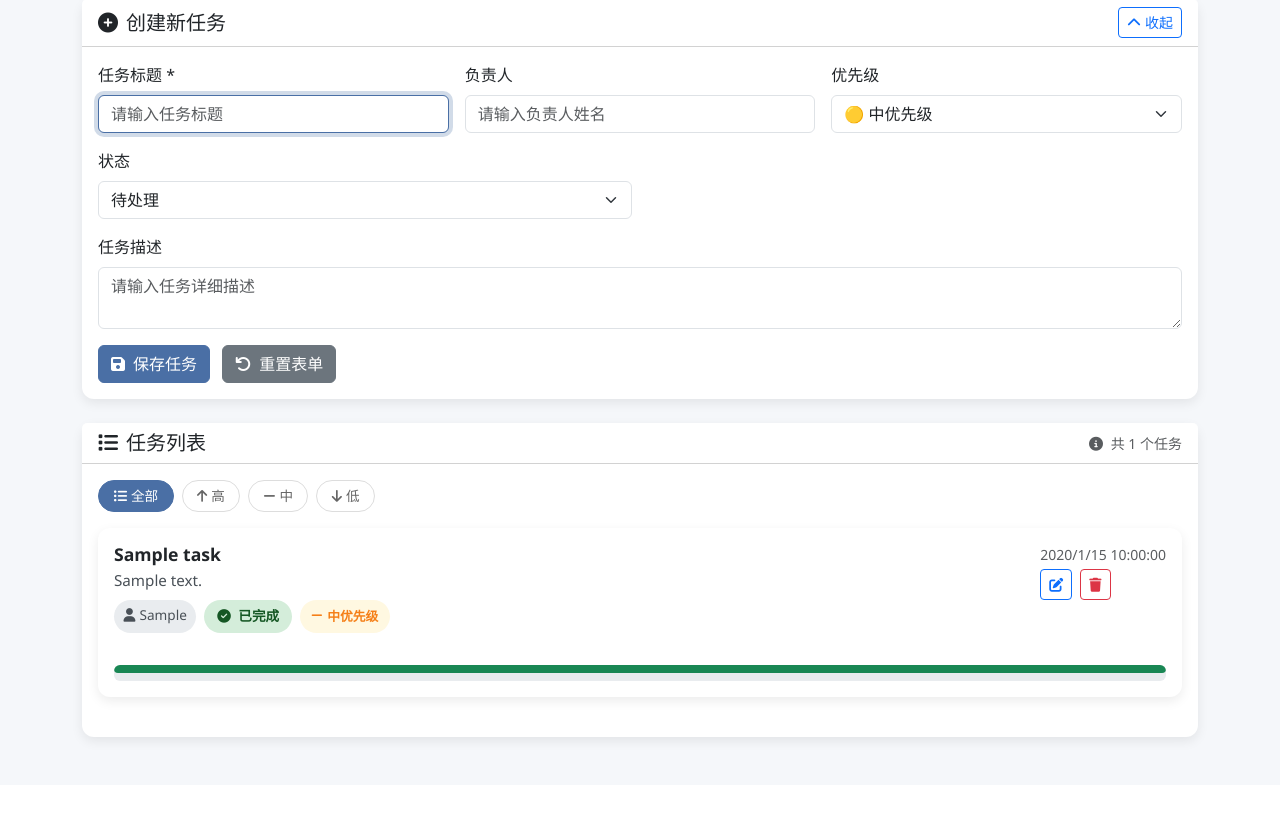
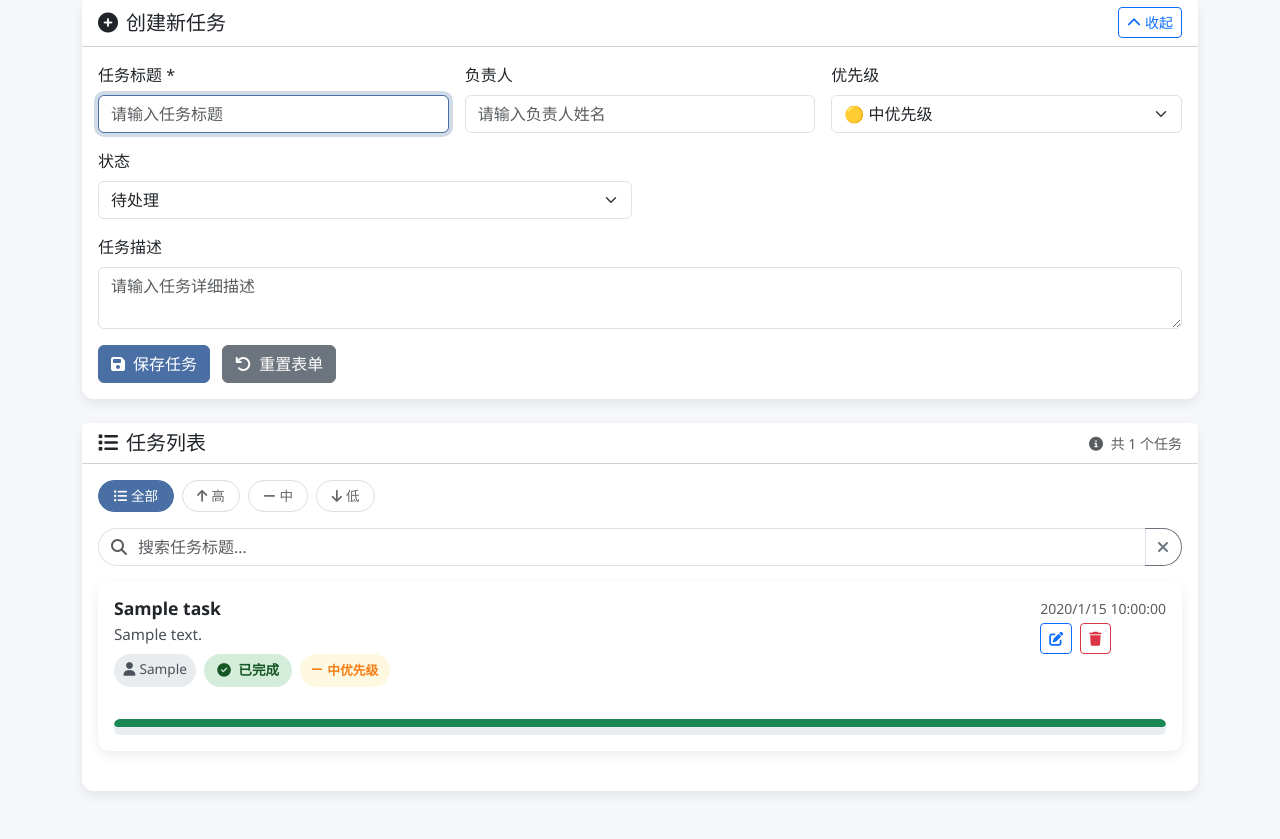
Before and after one commit to syy-yay/OpenClaw, a Flask app: page / in a window 1280 px wide. Shown: the part 363-1202 px from the top of the page. Before the commit the page ends 1110 px from the top, so only its background shows below. Run offline with Flask 3, Linux system fonts and the light colour scheme; the visitor is signed in with stand-in values (Sample User, id 1); tables that the repository leaves empty hold one stand-in row (values such as "Sample post").

Commit message:
feat: index.html 添加搜索框，支持按标题实时搜索过滤

```diff
--- a/myproject/templates/index.html
+++ b/myproject/templates/index.html
@@ -208,6 +208,17 @@
         .filter-btn:hover { border-color: var(--primary-color); color: var(--primary-color); }
         .filter-btn.active { background: var(--primary-color); color: #fff; border-color: var(--primary-color); }
 
+        .search-bar { margin-bottom: 1rem; }
+        .search-bar .input-group-text { border-radius: 20px 0 0 20px; }
+        .search-bar .form-control { border-radius: 0; }
+        .search-bar .btn { border-radius: 0 20px 20px 0; }
+        .search-bar .form-control:focus { border-color: var(--primary-color); box-shadow: 0 0 0 0.25rem rgba(74,111,165,0.25); }
+        .search-bar .input-group:focus-within .input-group-text,
+        .search-bar .input-group:focus-within .form-control,
+        .search-bar .input-group:focus-within .btn {
+            border-color: var(--primary-color);
+        }
+
         @media (max-width: 768px) {
             .header-section {
                 padding: 1.5rem 0;
@@ -351,6 +362,16 @@
                         <button class="filter-btn" data-filter="medium"><i class="fas fa-minus me-1"></i>中</button>
                         <button class="filter-btn" data-filter="low"><i class="fas fa-arrow-down me-1"></i>低</button>
                     </div>
+                    <!-- 搜索框 -->
+                    <div class="search-bar">
+                        <div class="input-group">
+                            <span class="input-group-text bg-white border-end-0"><i class="fas fa-search text-muted"></i></span>
+                            <input type="text" class="form-control border-start-0 ps-0" id="search-input" placeholder="搜索任务标题…" autocomplete="off">
+                            <button class="btn btn-outline-secondary border-start-0" id="search-clear" title="清除搜索">
+                                <i class="fas fa-times"></i>
+                            </button>
+                        </div>
+                    </div>
 
                     <div id="tasks-container">
                         <div class="text-center py-5">
@@ -417,6 +438,7 @@
         // 全局变量
         let tasks = [];
         let currentFilter = 'all';
+        let searchQuery = '';
 
         // DOM元素获取
         const taskForm = document.getElementById('task-form');
@@ -473,6 +495,30 @@
                 currentFilter = this.getAttribute('data-filter');
                 renderTasks();
             });
+        });
+
+        // 搜索框 - 实时过滤
+        const searchInput = document.getElementById('search-input');
+        const searchClear = document.getElementById('search-clear');
+
+        searchInput.addEventListener('input', function() {
+            searchQuery = this.value.trim();
+            renderTasks();
+        });
+
+        searchClear.addEventListener('click', function() {
+            searchInput.value = '';
+            searchQuery = '';
+            searchInput.focus();
+            renderTasks();
+        });
+
+        // Ctrl+K 快捷键聚焦搜索框
+        document.addEventListener('keydown', function(e) {
+            if ((e.ctrlKey || e.metaKey) && e.key === 'k') {
+                e.preventDefault();
+                searchInput?.focus();
+            }
         });
 
         // 表单提交处理
@@ -549,14 +595,26 @@
         // 渲染任务列表
         function renderTasks() {
             // 过滤
-            const filtered = currentFilter === 'all'
-                ? tasks
-                : tasks.filter(t => t.priority === currentFilter);
+            // 搜索 + 优先级联合过滤
+            let filtered = tasks;
+            if (searchQuery) {
+                const q = searchQuery.toLowerCase();
+                filtered = filtered.filter(t => t.title.toLowerCase().includes(q));
+            }
+            if (currentFilter !== 'all') {
+                filtered = filtered.filter(t => t.priority === currentFilter);
+            }
 
             if (filtered.length === 0) {
-                const msg = currentFilter === 'all'
-                    ? '暂无任务'
-                    : `暂无${priorityMap[currentFilter]?.label || ''}优先级的任务`;
+                // 空状态提示
+                let msg;
+                if (searchQuery) {
+                    msg = `未搜索到"${escapeHtml(searchQuery)}"相关任务`;
+                } else if (currentFilter === 'all') {
+                    msg = '暂无任务';
+                } else {
+                    msg = `暂无${priorityMap[currentFilter]?.label || ''}优先级的任务`;
+                }
                 tasksContainer.innerHTML = `
                     <div class="text-center py-5">
                         <i class="fas fa-tasks fa-3x text-muted mb-3"></i>
```
